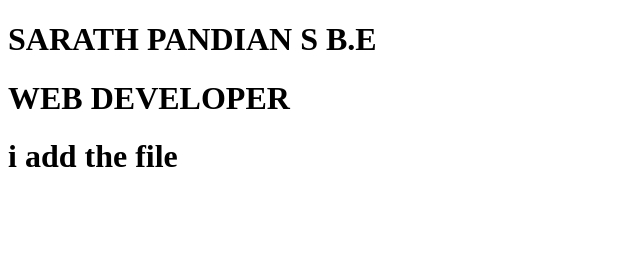
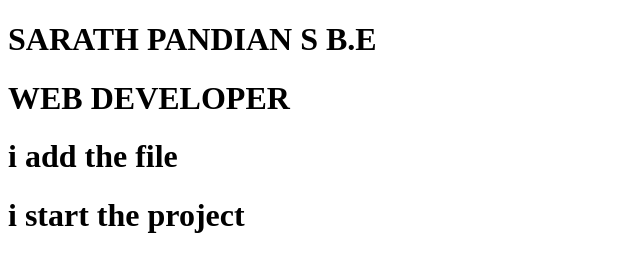
Before and after one commit to sarathpandian/samplerepo, a plain HTML site: page index.html in a window 1280 px wide. Shown: the whole page, without its empty margins (0-640 px from the left). Drawn offline with Linux system fonts and the light colour scheme.

Commit message:
feat: add the new h1 command

```diff
--- a/index.html
+++ b/index.html
@@ -10,6 +10,7 @@
     <h1>SARATH PANDIAN S B.E</h1>
     <h1>WEB DEVELOPER</h1>
     <h1>i add the file</h1>
+    <h1>i start the project</h1>
 
 </body>
 </html>
```
